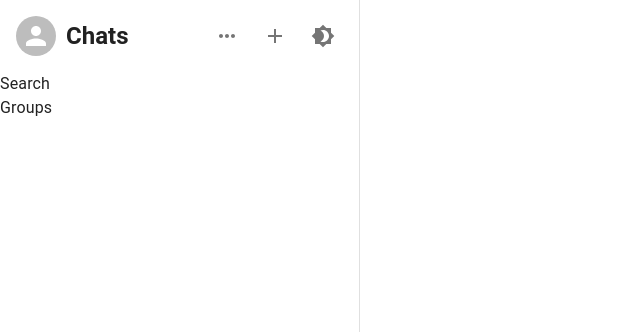
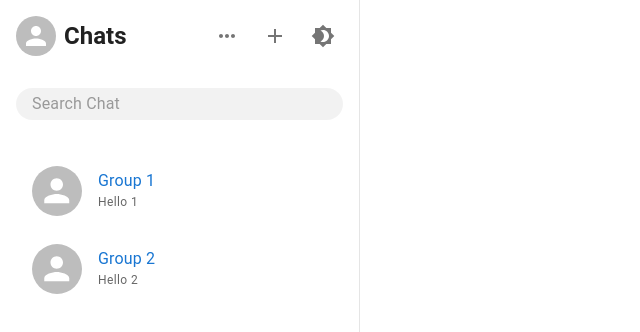
Before and after one commit to djaspir/chat-app-firebase, a React (Create React App) app: page / in a window 1280 px wide. Shown: the top 332 px of the page, without its empty margins (0-640 px from the left). Built offline with nearby package versions, Linux system fonts and the light colour scheme.

Commit message:
Finish Sidebar Layout

```diff
--- a/src/components/Sidebar/Groups.tsx
+++ b/src/components/Sidebar/Groups.tsx
@@ -1,5 +1,52 @@
+import Avatar from "@mui/material/Avatar";
+import Box from "@mui/material/Box";
+import Button from "@mui/material/Button";
+import Typography from "@mui/material/Typography";
+import { makeStyles } from "tss-react/mui";
+import db from "../../utils/db.json";
+
+const useStyles = makeStyles()(() => ({
+  avatar: {
+    height: "50px",
+    width: "50px",
+  },
+
+  scrollBox: {
+    overflowY: "scroll",
+  },
+}));
+
 const Groups = () => {
-  return <div>Groups</div>
-}
+  const { classes } = useStyles();
+  const groups = db.groups;
 
-export default Groups
+  return (
+    <Box
+      className={classes.scrollBox}
+      display="flex"
+      flexDirection="column"
+      m={2}
+    >
+      {groups.map((group) => (
+        <Button key={group.id}>
+          <Box display="flex" width="100%" p={1}>
+            <Avatar className={classes.avatar} />
+            <Box
+              display="flex"
+              flexDirection="column"
+              justifyContent="center"
+              ml={2}
+            >
+              <Typography>{group.name}</Typography>
+              <Typography variant="caption" color="textSecondary" align="left">
+                {group.recentMessage.text}
+              </Typography>
+            </Box>
+          </Box>
+        </Button>
+      ))}
+    </Box>
+  );
+};
+
+export default Groups;
--- a/src/components/Sidebar/Search.tsx
+++ b/src/components/Sidebar/Search.tsx
@@ -1,5 +1,29 @@
+import Box from "@mui/material/Box";
+import Input from "@mui/material/Input";
+import { makeStyles } from "tss-react/mui";
+
+const useStyles = makeStyles()((theme) => ({
+  input: {
+    borderRadius: "50px",
+    paddingLeft: theme.spacing(2),
+    paddingRight: theme.spacing(2),
+    backgroundColor: "rgba(0, 0, 0, 0.05)",
+  },
+}));
+
 const Search = () => {
-  return <div>Search</div>;
+  const { classes } = useStyles();
+
+  return (
+    <Box m={2}>
+      <Input
+        className={classes.input}
+        fullWidth
+        disableUnderline
+        placeholder="Search Chat"
+      />
+    </Box>
+  );
 };
 
 export default Search;
--- a/src/components/Sidebar/Sidebar.tsx
+++ b/src/components/Sidebar/Sidebar.tsx
@@ -5,7 +5,16 @@ import UserPanel from "./UserPanel";
 
 const Sidebar = () => {
   return (
-    <Box width="360px" borderRight={1} borderColor="grey.300">
+    <Box
+      display="flex"
+      flexDirection="column"
+      width="360px"
+      border={1}
+      borderTop={0}
+      borderBottom={0}
+      borderLeft={0}
+      borderColor="rgba(0, 0, 0, 0.1)"
+    >
       <UserPanel />
       <Search />
       <Groups />
--- a/src/components/Sidebar/UserPanel.tsx
+++ b/src/components/Sidebar/UserPanel.tsx
@@ -30,7 +30,7 @@ const UserPanel = () => {
     >
       <Box display="flex" alignItems="center" width="100%">
         <Avatar />
-        <Box pl={"10px"}>
+        <Box ml={1}>
           <Typography className={classes.bold} variant="h5">
             Chats
           </Typography>
--- a/src/index.tsx
+++ b/src/index.tsx
@@ -1,21 +1,39 @@
-import { CssBaseline, PaletteOptions } from "@mui/material";
+import { CssBaseline } from "@mui/material";
 import { createTheme, ThemeProvider } from "@mui/material/styles";
 import React from "react";
 import ReactDOM from "react-dom/client";
 import App from "./App";
 
-type CustomPaletteOptions = PaletteOptions & {
-  type: string;
-};
-
 // TODO Theming with Redux
 
-const theme = createTheme({});
+const theme = createTheme({
+  components: {
+    MuiCssBaseline: {
+      styleOverrides: `
+        ::-webkit-scrollbar {
+          width: 10px;
+        }
+      `,
+    },
+  },
+
+  typography: {
+    button: {
+      textTransform: "none",
+    },
+  },
+});
 
 const darkTheme = createTheme({
+  typography: {
+    button: {
+      textTransform: "none",
+    },
+  },
+
   palette: {
-    type: "dark",
-  } as CustomPaletteOptions,
+    mode: "dark",
+  },
 });
 
 const root = ReactDOM.createRoot(
```
